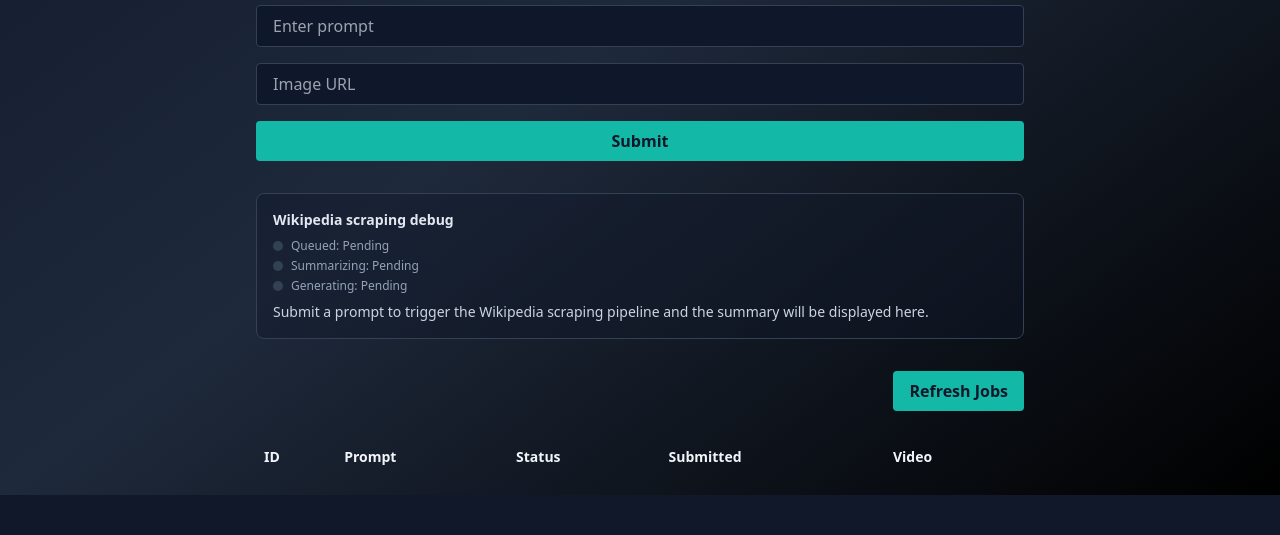
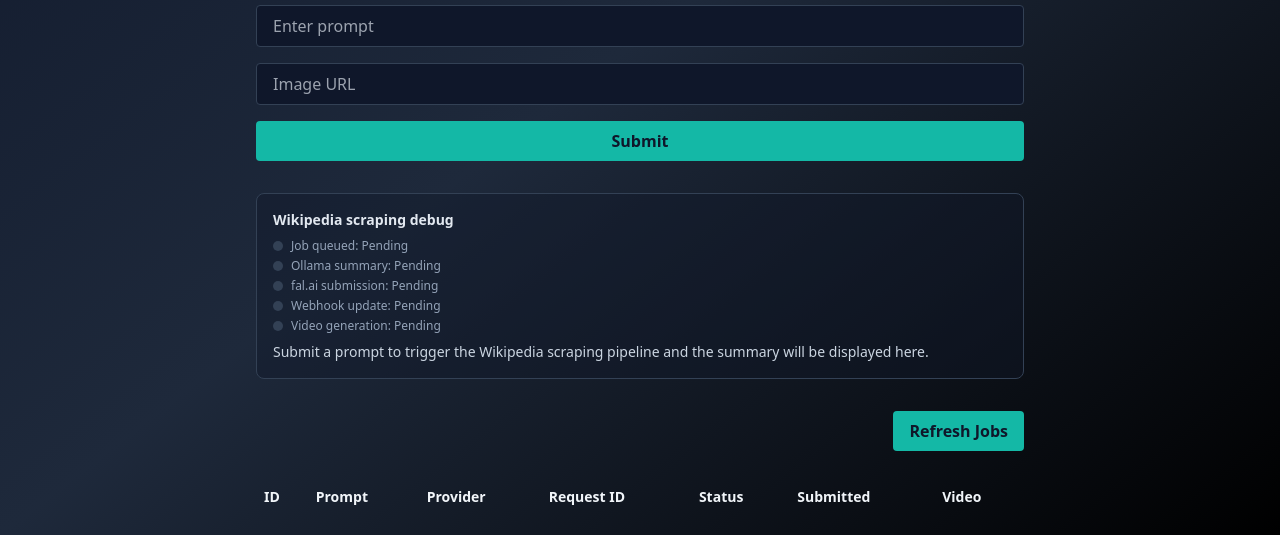
Before and after one commit to AnthonyM951/bloc4_final_project, a Flask app: page /dashboard in a window 1280 px wide. Shown: the part 457-992 px from the top of the page. Before the commit the page ends 952 px from the top, so only its background shows below. Run offline with Flask 3, Linux system fonts and the light colour scheme; the visitor is signed in with stand-in values (Sample User, id 1); data that the repository does not hold is empty; some libraries are stand-ins or nearby versions.

Commit message:
Improve Ollama prompt and dashboard job tracing

```diff
--- a/src/app.py
+++ b/src/app.py
@@ -190,14 +190,22 @@ def scrape_and_clean(url: str) -> tuple[str, str | None]:
         return "", f"Failed to parse HTML: {exc}"
 
 
-def summarize_text(text: str) -> str:
-    """Résume un texte en utilisant Ollama ou un fallback simple."""
+def summarize_text(text: str, topic_hint: str | None = None) -> str:
+    """Génère un script vidéo pédagogique à partir d'un texte et d'un sujet donné."""
+    learner_request = topic_hint.strip() if isinstance(topic_hint, str) else ""
     prompt = (
-        "You are a seasoned course creator preparing a short script for a talking-head "
-        "educational video. Using the following reference material, craft a motivating "
-        "narration that sounds like it will be spoken directly to learners. Keep the tone "
-        "encouraging, mention the central idea once, and avoid bullet points.\n"
-        f"{text}\nCourse video script:"
+        "You are an expert course designer preparing the narration for a short explainer "
+        "video lesson. First, identify the main topic the learner wants to explore based "
+        "on their request below. Then, craft a motivating mini-course script that "
+        "contains an inviting introduction, two or three concise teaching moments, and a "
+        "closing encouragement. Speak directly to the learner, keep paragraphs short, "
+        "avoid bullet points, and reuse the reference notes only when they support the "
+        "explanation. Whenever possible, reply in the same language as the learner's "
+        "request.\n"
+        f"Learner request: {learner_request or 'Not provided'}\n"
+        "Reference notes:\n"
+        f"{text}\n"
+        "Explainer video script:"
     )
     summary = ollama_generate(prompt)
     if summary:
@@ -570,7 +578,7 @@ def wiki_summary():
                 )
 
     combined_text = " ".join(texts)
-    summary = summarize_text(combined_text) if combined_text else ""
+    summary = summarize_text(combined_text, query) if combined_text else ""
 
     payload: dict[str, object] = {
         "keywords": keywords,
--- a/src/templates/dashboard.html
+++ b/src/templates/dashboard.html
@@ -48,6 +48,8 @@
       <tr class="text-left">
         <th class="px-2 py-1">ID</th>
         <th class="px-2 py-1">Prompt</th>
+        <th class="px-2 py-1">Provider</th>
+        <th class="px-2 py-1">Request ID</th>
         <th class="px-2 py-1">Status</th>
         <th class="px-2 py-1">Submitted</th>
         <th class="px-2 py-1">Video</th>
@@ -62,9 +64,11 @@ const USER_ID = {{ user_id | tojson }};
 const debugOutput = document.getElementById('scrape-debug');
 const statusOutput = document.getElementById('scrape-status');
 const STATUS_STEPS = [
-  { id: 'queued', label: 'Queued' },
-  { id: 'summarizing', label: 'Summarizing' },
-  { id: 'generating', label: 'Generating' }
+  { id: 'queued', label: 'Job queued' },
+  { id: 'summary', label: 'Ollama summary' },
+  { id: 'fal_request', label: 'fal.ai submission' },
+  { id: 'webhook', label: 'Webhook update' },
+  { id: 'generation', label: 'Video generation' }
 ];
 const statusElements = new Map();
 let pollSequence = 0;
@@ -240,19 +244,27 @@ async function loadJobs() {
       videoLinks = `<a href="${job.video_url}" target="_blank" class="text-teal-400">View</a>`+
                    ` <a href="${job.video_url}" download class="text-teal-400 ml-2">Download</a>`;
     }
+    const provider = job.provider || '—';
+    const requestId = job.external_job_id || '—';
+    const promptText = job.prompt || '';
+    const submittedAt = job.submitted_at || '—';
+    const statusText = job.status || '—';
     tr.innerHTML = `<td class="px-2 py-1">${job.id}</td>`+
-                   `<td class="px-2 py-1">${job.prompt}</td>`+
-                   `<td class="px-2 py-1">${job.status}</td>`+
-                   `<td class="px-2 py-1">${job.submitted_at}</td>`+
+                   `<td class="px-2 py-1">${promptText}</td>`+
+                   `<td class="px-2 py-1">${provider}</td>`+
+                   `<td class="px-2 py-1">${requestId}</td>`+
+                   `<td class="px-2 py-1">${statusText}</td>`+
+                   `<td class="px-2 py-1">${submittedAt}</td>`+
                    `<td class="px-2 py-1">${videoLinks}</td>`;
     body.appendChild(tr);
   });
 }
 
 async function pollJobUntilComplete(jobId, options = {}) {
-  const { interval = 5000, maxAttempts = 15 } = options;
+  const { interval = 5000, maxAttempts = 15, requestId = null } = options;
   const sequence = ++pollSequence;
   let lastStatus = null;
+  let knownRequestId = requestId;
 
   for (let attempt = 0; attempt < maxAttempts; attempt += 1) {
     if (sequence !== pollSequence) {
@@ -296,6 +308,8 @@ async function pollJobUntilComplete(jobId, options = {}) {
 
     const job = jobs.find(j => j.id === jobId);
     if (!job) {
+      setStatus('webhook', 'active', 'Waiting for Supabase record');
+      updateGenerationStatus(`Waiting for job #${jobId} to appear in Supabase…`, 'active');
       continue;
     }
 
@@ -304,32 +318,46 @@ async function pollJobUntilComplete(jobId, options = {}) {
       loadJobs();
     }
 
+    if (job.external_job_id && job.external_job_id !== knownRequestId) {
+      knownRequestId = job.external_job_id;
+      setStatus('fal_request', 'done', `Request ${knownRequestId} accepted`);
+    }
+
     const normalizedStatus = typeof job.status === 'string' ? job.status.toLowerCase() : '';
 
     if (normalizedStatus === 'succeeded') {
       if (sequence !== pollSequence) return;
-      setStatus('generating', 'done', 'Video ready');
-      updateGenerationStatus(`Video generated successfully for job #${jobId}.`, 'success');
+      setStatus('webhook', 'done', 'fal.ai delivered the result');
+      setStatus('generation', 'done', 'Video ready');
+      const reqDisplay = knownRequestId ? ` (request ${knownRequestId})` : '';
+      updateGenerationStatus(`Video generated successfully for job #${jobId}${reqDisplay}.`, 'success');
       loadJobs();
       return;
     }
 
     if (normalizedStatus === 'failed') {
       if (sequence !== pollSequence) return;
-      setStatus('generating', 'error', 'Generation failed');
-      updateGenerationStatus(`Video generation failed for job #${jobId}.`, 'error');
+      setStatus('webhook', 'error', 'fal.ai reported a failure');
+      setStatus('generation', 'error', 'Generation failed');
+      const reqDisplay = knownRequestId ? ` (request ${knownRequestId})` : '';
+      updateGenerationStatus(`Video generation failed for job #${jobId}${reqDisplay}.`, 'error');
       loadJobs();
       return;
     }
 
     if (normalizedStatus === 'running') {
-      setStatus('generating', 'active', 'Video generation in progress');
-      updateGenerationStatus('Video generation in progress...', 'active');
+      setStatus('webhook', 'active', 'fal.ai processing');
+      setStatus('generation', 'active', 'Video generation in progress');
+      const reqDisplay = knownRequestId ? ` (request ${knownRequestId})` : '';
+      updateGenerationStatus(`Video generation in progress${reqDisplay}…`, 'active');
     } else if (normalizedStatus === 'queued') {
-      setStatus('generating', 'active', 'Queued for generation');
-      updateGenerationStatus('Job queued for generation...', 'active');
+      setStatus('webhook', 'active', 'Waiting for fal.ai to start');
+      setStatus('generation', 'pending', 'Waiting to start');
+      const reqDisplay = knownRequestId ? ` (request ${knownRequestId})` : '';
+      updateGenerationStatus(`Job queued for generation${reqDisplay}…`, 'active');
     } else {
-      setStatus('generating', 'active', job.status || 'In progress');
+      setStatus('webhook', 'active', job.status || 'In progress');
+      setStatus('generation', 'active', 'Processing update received');
       updateGenerationStatus(`Current job status: ${job.status}`, 'active');
     }
   }
@@ -337,7 +365,8 @@ async function pollJobUntilComplete(jobId, options = {}) {
   if (sequence !== pollSequence) {
     return;
   }
-  setStatus('generating', 'error', 'Timed out');
+  setStatus('webhook', 'error', 'Timed out waiting for webhook');
+  setStatus('generation', 'error', 'Timed out');
   updateGenerationStatus('Timed out waiting for video generation to finish.', 'error');
 }
 
@@ -347,27 +376,58 @@ document.getElementById('job-form').addEventListener('submit', async (e) => {
   const imageUrl = document.getElementById('image-url').value;
   resetStatuses();
   setStatus('queued', 'active', 'Submitting job');
-  updateDebugMessage('Submitting job...');
+  setStatus('fal_request', 'active', 'Sending request to fal.ai');
+  setStatus('webhook', 'pending', 'Waiting for webhook');
+  updateDebugMessage('Submitting job to fal.ai...');
   let jobData;
+  let jobId = null;
+  let externalJobId = null;
+  let webhookUrl = null;
   try {
-    const jobRes = await fetch('/submit_job', {
+    const jobRes = await fetch('/submit_job_fal', {
       method: 'POST',
       headers: {'Content-Type': 'application/json'},
-      body: JSON.stringify({ user_id: USER_ID, prompt, params: { image_url: imageUrl } })
+      body: JSON.stringify({
+        user_id: USER_ID,
+        prompt,
+        text_input: prompt,
+        image_url: imageUrl
+      })
     });
 
+    let payload;
+    try {
+      payload = await jobRes.json();
+    } catch (_) {
+      setStatus('queued', 'error', 'Invalid server response');
+      setStatus('fal_request', 'error', 'fal.ai submission failed');
+      setStatus('webhook', 'error', 'Webhook not scheduled');
+      throw new Error('Failed to parse response from server');
+    }
+
     if (jobRes.ok) {
-      jobData = await jobRes.json();
-      setStatus('queued', 'done', `Job #${jobData.id} queued`);
+      jobData = payload;
+      jobId = jobData.job_id ?? jobData.id ?? null;
+      externalJobId = jobData.external_job_id || jobData.request_id || null;
+      webhookUrl = jobData.webhook_url || null;
+      setStatus('queued', 'done', jobId ? `Job #${jobId} queued` : 'Job queued');
+      const requestMessage = externalJobId ? `Request ${externalJobId} queued` : 'Request queued';
+      setStatus('fal_request', 'done', requestMessage);
+      setStatus('webhook', 'active', 'Awaiting fal.ai webhook');
+      const details = [
+        jobId ? `Job #${jobId} queued on fal.ai.` : 'Job queued on fal.ai.',
+        externalJobId ? `Request ID: ${externalJobId}` : null,
+        webhookUrl ? `Webhook: ${webhookUrl}` : null
+      ].filter(Boolean).join(' ');
+      updateDebugMessage(details || 'Job queued.', 'success');
     } else {
       let detail = `${jobRes.status} ${jobRes.statusText}`;
-      try {
-        const payload = await jobRes.json();
-        if (payload && payload.error) {
-          detail = payload.error;
-        }
-      } catch (_) {}
+      if (payload && payload.error) {
+        detail = payload.error;
+      }
       setStatus('queued', 'error', 'Job submission failed');
+      setStatus('fal_request', 'error', 'fal.ai submission failed');
+      setStatus('webhook', 'error', 'Webhook not scheduled');
       throw new Error(detail);
     }
 
@@ -377,12 +437,18 @@ document.getElementById('job-form').addEventListener('submit', async (e) => {
 
     loadJobs();
   } catch (err) {
+    setStatus('queued', 'error', 'Job submission failed');
+    setStatus('fal_request', 'error', 'fal.ai submission failed');
+    setStatus('webhook', 'error', 'Webhook not scheduled');
     updateDebugMessage(`Job submission failed: ${normalizeError(err)}`, 'error');
     return;
   }
 
-  setStatus('summarizing', 'active', 'Fetching Wikipedia data');
-  updateDebugMessage(`Job #${jobData.id} submitted. Running Wikipedia scraping debug...`);
+  const summaryJobId = jobId ?? jobData?.id;
+  setStatus('summary', 'active', 'Fetching Wikipedia data with Ollama');
+  const submissionNote = summaryJobId ? `Job #${summaryJobId}` : 'Job';
+  const requestNote = externalJobId ? ` (request ${externalJobId})` : '';
+  updateDebugMessage(`${submissionNote}${requestNote} submitted. Running Wikipedia scraping debug...`);
 
   try {
     const summaryRes = await fetch('/wiki_summary', {
@@ -399,23 +465,32 @@ document.getElementById('job-form').addEventListener('submit', async (e) => {
           detail = payload.error;
         }
       } catch (_) {}
-      setStatus('summarizing', 'error', 'Summary failed');
-      setStatus('generating', 'pending', 'Waiting to start');
+      setStatus('summary', 'error', 'Summary failed');
+      setStatus('generation', 'pending', 'Waiting to start');
       throw new Error(detail);
     }
 
     const data = await summaryRes.json();
-    setStatus('summarizing', 'done', 'Summary generated');
-    renderScrapeResults(data, jobData.id);
+    setStatus('summary', 'done', 'Course script generated');
+    renderScrapeResults(data, summaryJobId);
   } catch (err) {
     updateDebugMessage(`Scraping debug failed: ${normalizeError(err)}`, 'error');
     return;
   }
 
-  setStatus('generating', 'active', 'Waiting for generation update');
+  setStatus('generation', 'active', 'Waiting for generation update');
+  setStatus('webhook', 'active', 'Waiting for fal.ai webhook');
   updateGenerationStatus('Awaiting video generation status...', 'active');
-  pollJobUntilComplete(jobData.id).catch((err) => {
-    setStatus('generating', 'error', 'Status check failed');
+  const pollJobId = summaryJobId ?? jobData.id;
+  if (pollJobId == null) {
+    setStatus('generation', 'error', 'Missing job identifier');
+    setStatus('webhook', 'error', 'Missing job identifier');
+    updateGenerationStatus('Cannot monitor job without an ID.', 'error');
+    return;
+  }
+  pollJobUntilComplete(pollJobId, { requestId: externalJobId }).catch((err) => {
+    setStatus('generation', 'error', 'Status check failed');
+    setStatus('webhook', 'error', 'Status check failed');
     updateGenerationStatus(`Failed to check job status: ${normalizeError(err)}`, 'error');
   });
 });
```
Also changed, not shown: src/tests/test_app.py (+1 -1 lines).
